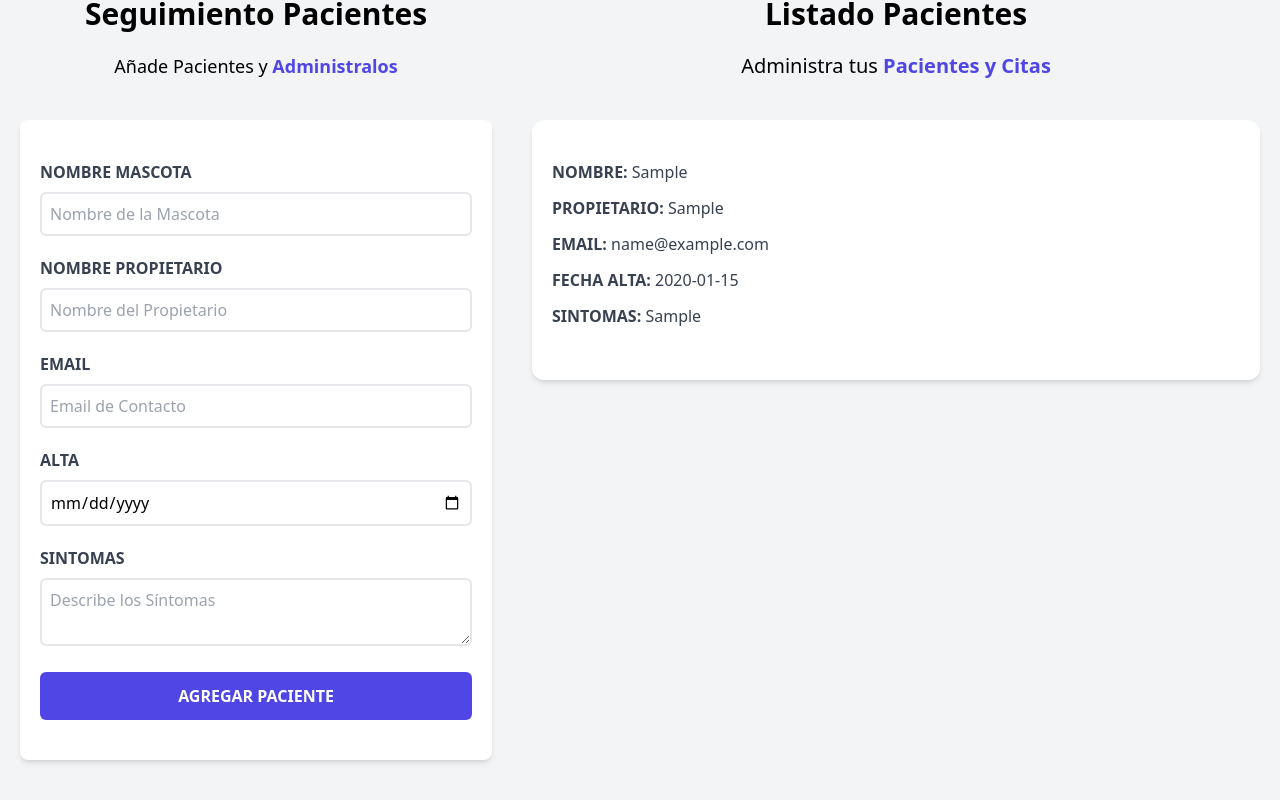
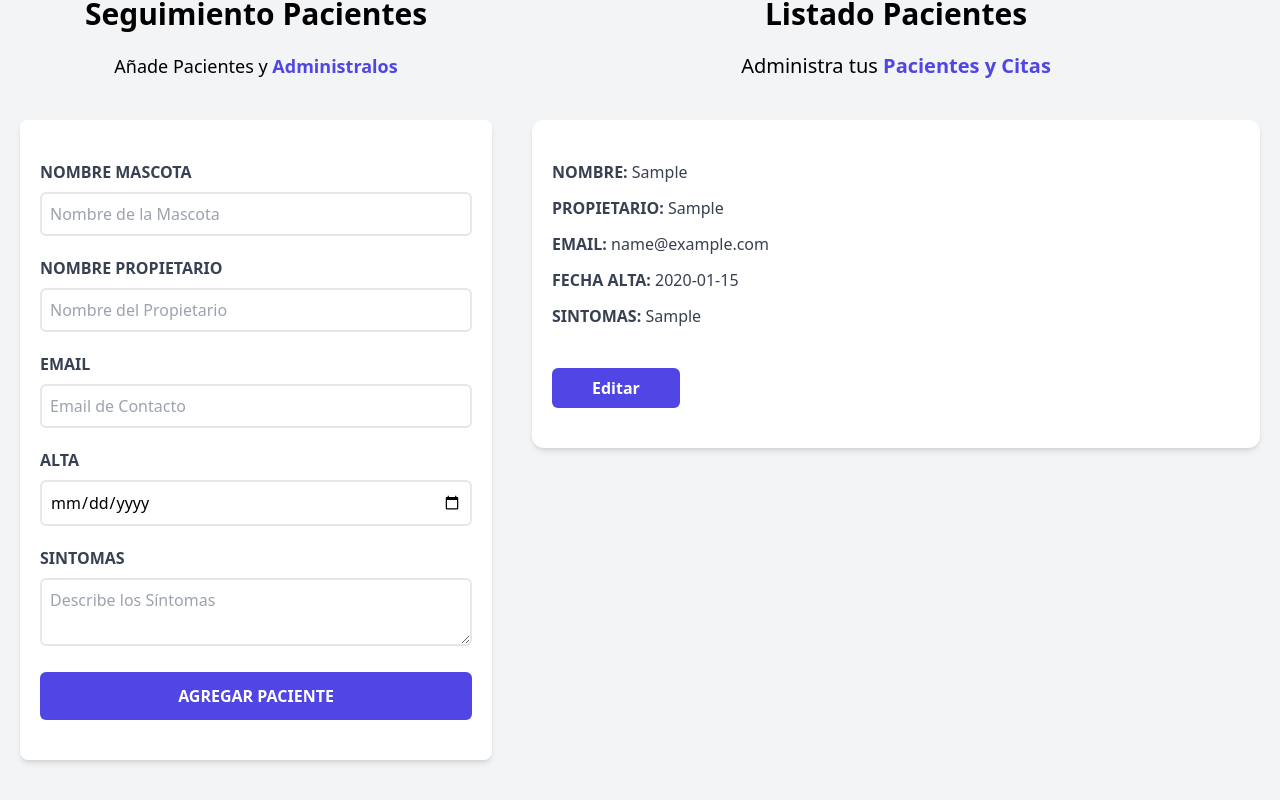
Before and after one commit to jimmy-bustillo/citas-react, a React (Vite) app: page / in a window 1280 px wide. Both pictures are taken after typing "Sample", "Sample", "name@example.com", "2020-01-15", "Sample" into the empty fields and a click on the input "Agregar Paciente". Shown: the part 180-980 px from the top of the page. Built offline with nearby package versions, Linux system fonts and the light colour scheme.

Commit message:
Agrega botón y evento para editar los pacientes

```diff
--- a/src/components/Paciente.jsx
+++ b/src/components/Paciente.jsx
@@ -1,5 +1,5 @@
-const Paciente = ({paciente}) => {
-  const { nombre, propietario, email, fecha, sintomas } = paciente
+const Paciente = ({ paciente, setPaciente }) => {
+  const { nombre, propietario, email, fecha, sintomas } = paciente;
   return (
     <div className="mx-5 my-10 bg-white shadow-md px-5 py-10 rounded-xl">
       <p className="font-bold mb-3 text-gray-700 uppercase">
@@ -27,8 +27,16 @@ const Paciente = ({paciente}) => {
         <span className="font-normal normal-case">{sintomas}</span>
       </p>
 
+      <div className="flex justify-between mt-10">
+        <button
+          type="button"
+          className="py-2 px-10 bg-indigo-600 hover:bg-indigo-700 text-white font-bold rounded-md"
+          onClick={() => setPaciente(paciente)}
+        >Editar</button>
+
       </div>
-  )
-}
+    </div>
+  );
+};
 
-export default Paciente
+export default Paciente;
```
Lines whose indentation alone changed are shown as unchanged.
